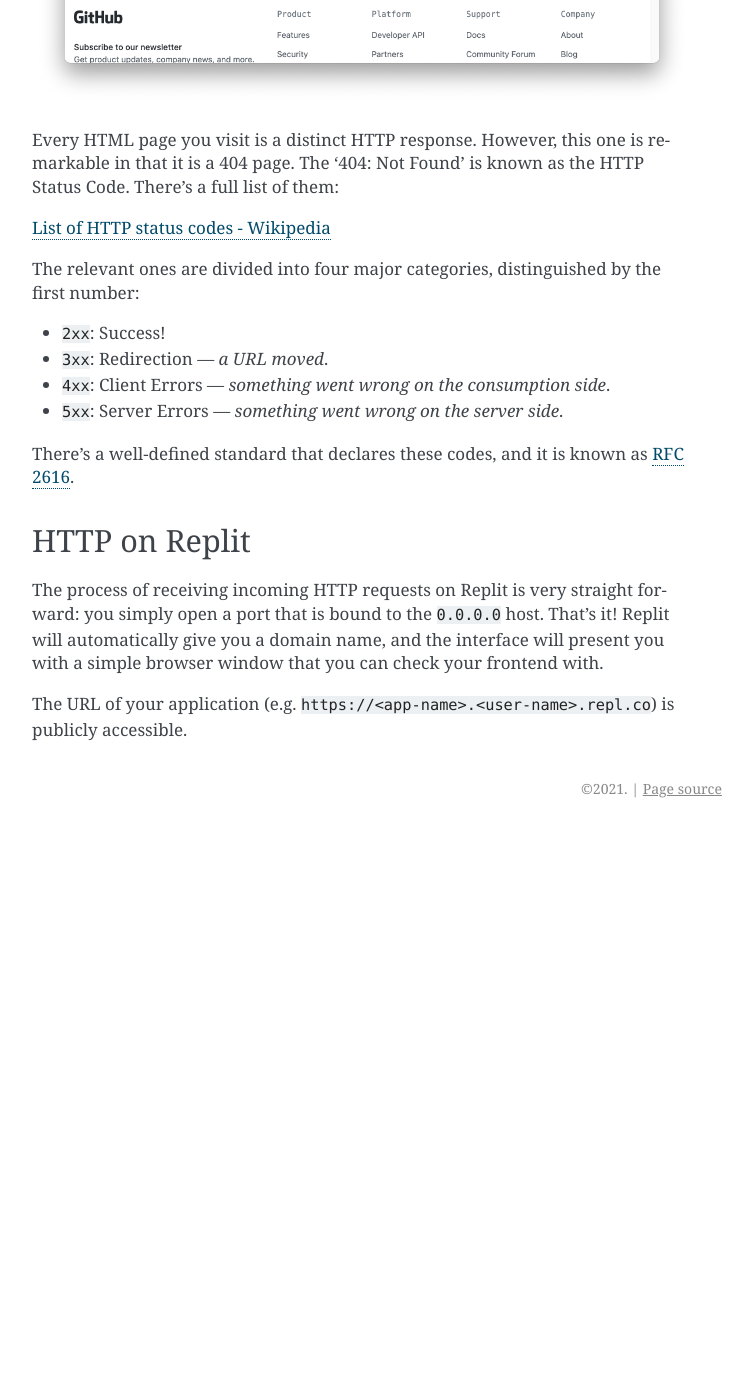
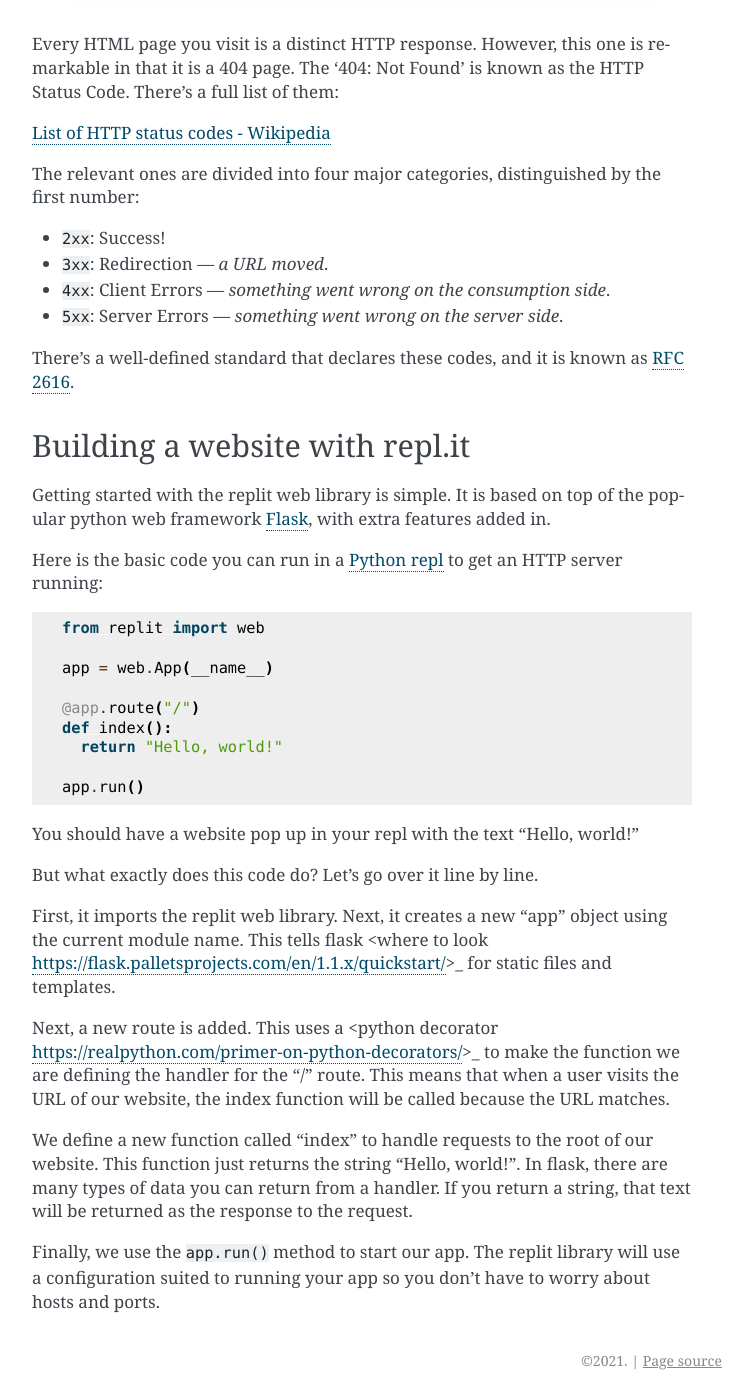
Before and after one commit to replit/replit-py, a Sphinx documentation site: the page built from docs/web_tutorial.rst, in a window 1280 px wide and 1400 px high, scrolled down 1343 px. Shown: the whole window, without its empty margins (388-1141 px from the left). Built offline with Sphinx 7.4.7, drawn with Linux system fonts in a browser that asks for light colours; before the commit the page ends 2171 px from its top, so only the background shows below that; some of the changed text lies outside the part shown.

Commit message:
Add to web tutorial

```diff
--- a/docs/web_tutorial.rst
+++ b/docs/web_tutorial.rst
@@ -1,7 +1,9 @@
 Building Websites and APIs
 ==========================
 
-.. note:: This guide assumes that you are familiar with running code of some kind on Replit. If you aren’t, please refer to our `Quick Start Guide <https://docs.repl.it/misc/quick-start>`_.
+.. note:: This guide assumes that you are familiar with running code of some kind on
+Replit. If you aren’t, please refer to our
+`Quick Start Guide <https://docs.repl.it/misc/quick-start>`_.
 
 In this tutorial, we are you going to build a Web Service – a process
 that responds to incoming HTTP Requests, like the ones that come from
@@ -18,20 +20,14 @@ The Basics
 
 Code can operate with HTTP in one of two ways:
 
-1. Code can serve HTTP requests.
-2. Code can consume HTTP responses.
-
-These operations are not mutually exclusive, however. A web applications
-can (and often do) perform both operations simultaneously. An example of
-this is when a website serving incoming requests makes external calls to
-backing APIs it is using to power it’s user experience. You’ll see an
-example of this in the working demo we’ll link to in the end!
+1. Code can serve HTTP requests: a website
+2. Code can consume HTTP responses: a browser
 
 HTTP Requests
 ~~~~~~~~~~~~~
 
 If you think you aren’t familiar with the concept of an actual HTTP
-request, you may actually be mistaken! Here’s an overt example:
+request, you may be mistaken! Here’s an overt example:
 
 .. image:: _static/404.png
 
@@ -46,26 +42,57 @@ by the first number:
 
 -  ``2xx``: Success!
 -  ``3xx``: Redirection — *a URL moved*.
--  ``4xx``:  Client Errors — *something went wrong on the consumption side*.
+-  ``4xx``: Client Errors — *something went wrong on the consumption side*.
 -  ``5xx``: Server Errors — *something went wrong on the server side*.
 
 There’s a well-defined standard that declares these codes, and it is
 known as `RFC 2616`_.
 
-HTTP on Replit
---------------
-
-The process of receiving incoming HTTP requests on Replit is very
-straight forward: you simply open a port that is bound to the ``0.0.0.0``
-host. That’s it! Replit will automatically give you a domain name, and
-the interface will present you with a simple browser window that you can
-check your frontend with.
-
-The URL of your application (e.g. ``https://<app-name>.<user-name>.repl.co``) is publicly accessible.
-
-.. _Repl.it: http://repl.it/
 .. _List of HTTP status codes - Wikipedia: https://en.wikipedia.org/wiki/List_of_HTTP_status_codes
 .. _RFC 2616: https://tools.ietf.org/html/rfc2616
 
-.. _code-samples:
-.. :ref:`installed <install>`
+Building a website with repl.it
+-------------------------------
+
+Getting started with the replit web library is simple. It is based on top of the popular
+python web framework `Flask <https://flask.palletsprojects.com>`_, with extra features
+added in.
+
+Here is the basic code you can run in a `Python repl <https://replit.com/l/python3>`_
+to get an HTTP server running:
+
+::
+
+  from replit import web
+
+  app = web.App(__name__)
+
+  @app.route("/")
+  def index():
+    return "Hello, world!"
+
+  app.run()
+
+You should have a website pop up in your repl with the text "Hello, world!"
+
+But what exactly does this code do? Let's go over it line by line.
+
+First, it imports the replit web library. Next, it creates a new "app" object using
+the current module name. This tells flask
+<where to look https://flask.palletsprojects.com/en/1.1.x/quickstart/>_ for static
+files and templates.
+
+Next, a new route is added. This uses a
+<python decorator https://realpython.com/primer-on-python-decorators/>_ to make the
+function we are defining the handler for the "/" route. This means that when a user
+visits the URL of our website, the index function will be called because the URL
+matches.
+
+We define a new function called "index" to handle requests to the root of our website.
+This function just returns the string "Hello, world!". In flask, there are many types
+of data you can return from a handler. If you return a string, that text will be
+returned as the response to the request.
+
+Finally, we use the :code:`app.run()` method to start our app. The replit library will
+use a configuration suited to running your app so you don't have to worry about hosts
+and ports.
```
